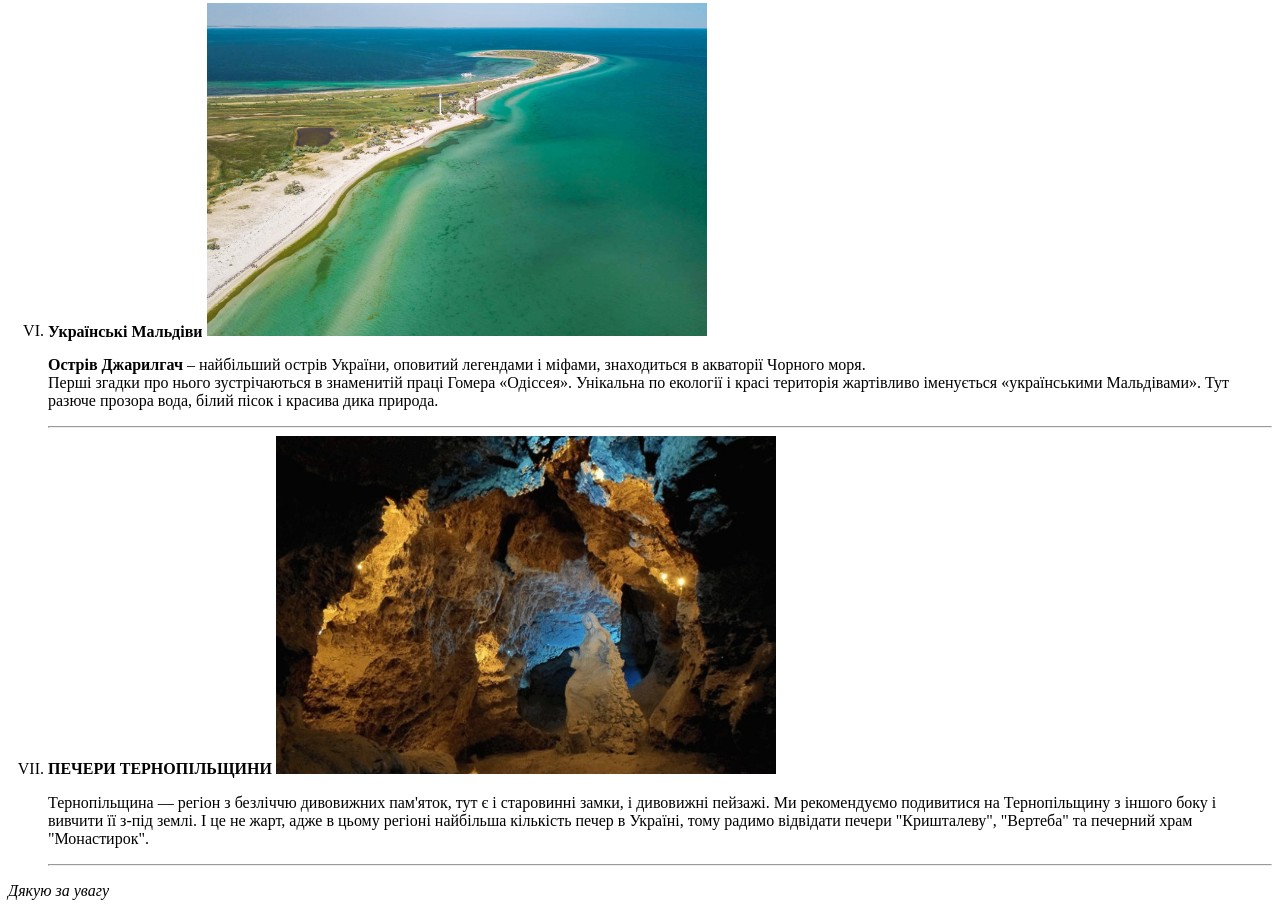
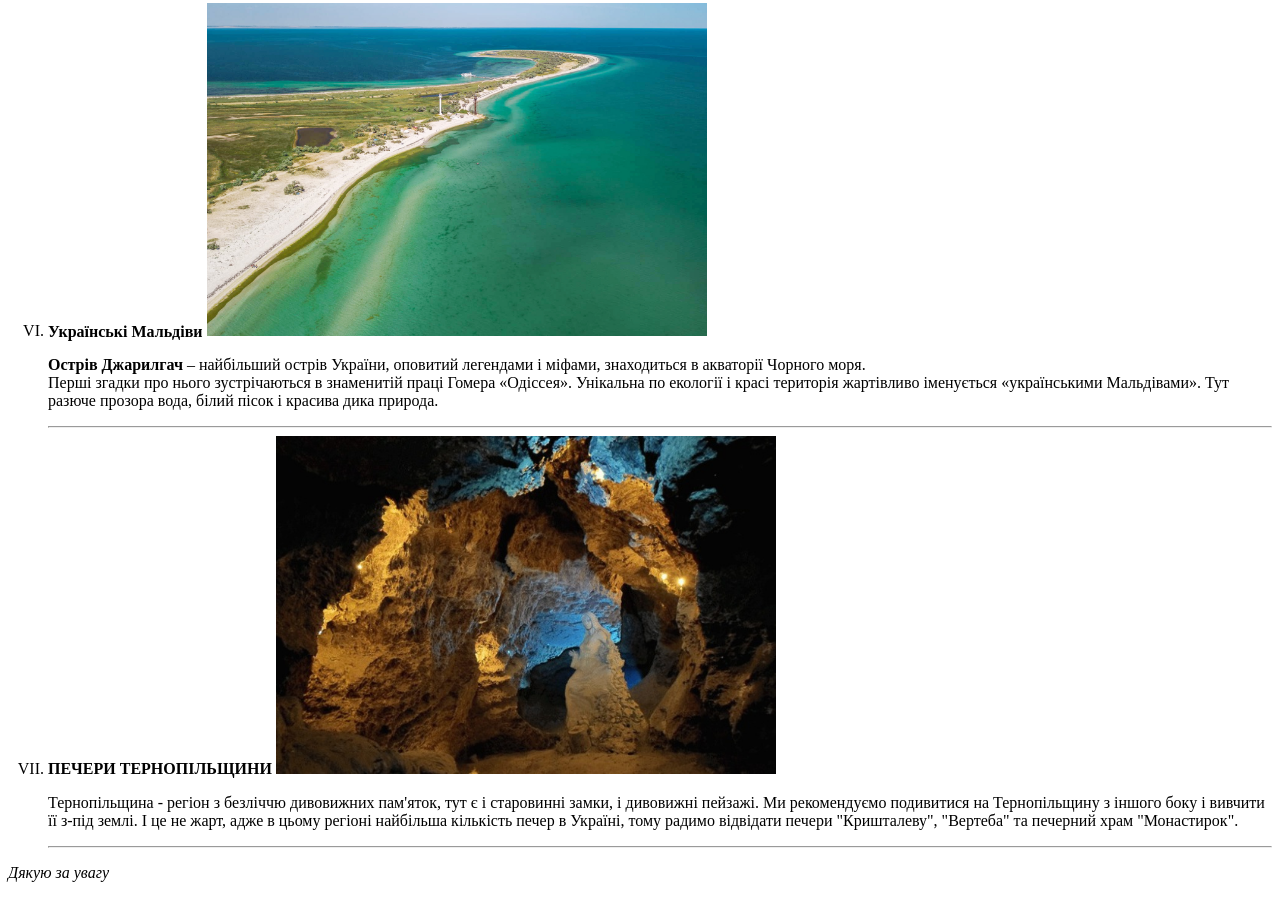
Before and after one commit to MartaHorodytska/lesson_2, a plain HTML site: page index.html in a window 1280 px wide. Shown: the part 2367-3283 px from the top of the page. Drawn offline with Linux system fonts and the light colour scheme.

Commit message:
Update index.html

```diff
--- a/index.html
+++ b/index.html
@@ -70,7 +70,7 @@
       </li>
       <li><b>ПЕЧЕРИ ТЕРНОПІЛЬЩИНИ</b>
         <img src="img/TernopilskiPechery.jpg" alt="ПЕЧЕРИ ТЕРНОПІЛЬЩИНИ" width="500">
-        <p> Тернопільщина — регіон з безліччю дивовижних пам'яток, тут є і старовинні замки, і дивовижні пейзажі. Ми
+        <p> Тернопільщина - регіон з безліччю дивовижних пам'яток, тут є і старовинні замки, і дивовижні пейзажі. Ми
           рекомендуємо подивитися на Тернопільщину з іншого боку і вивчити її з-під землі. І це не жарт, адже в цьому
           регіоні найбільша кількість печер в Україні, тому радимо відвідати печери "Кришталеву", "Вертеба" та
           печерний храм "Монастирок". <p>
```
